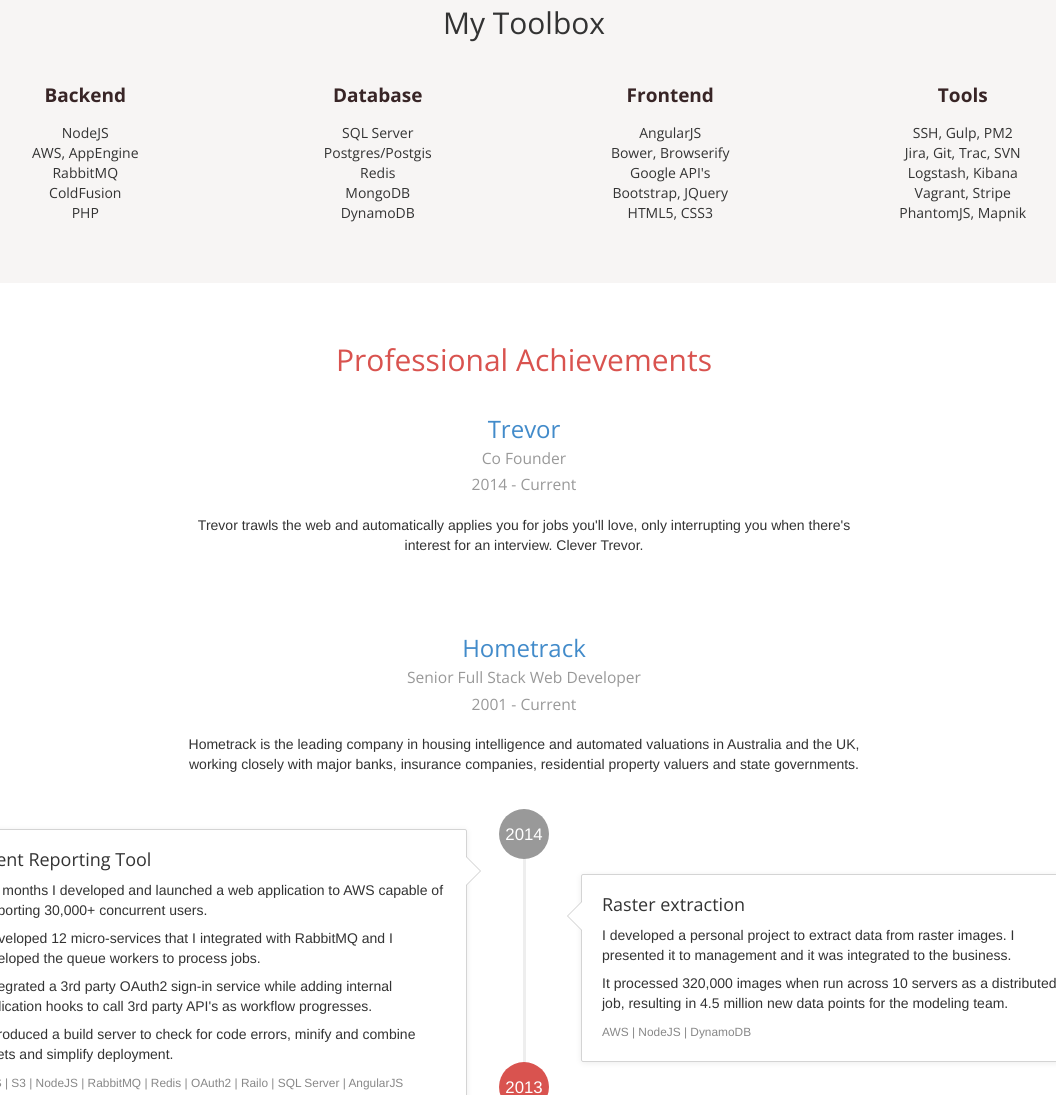
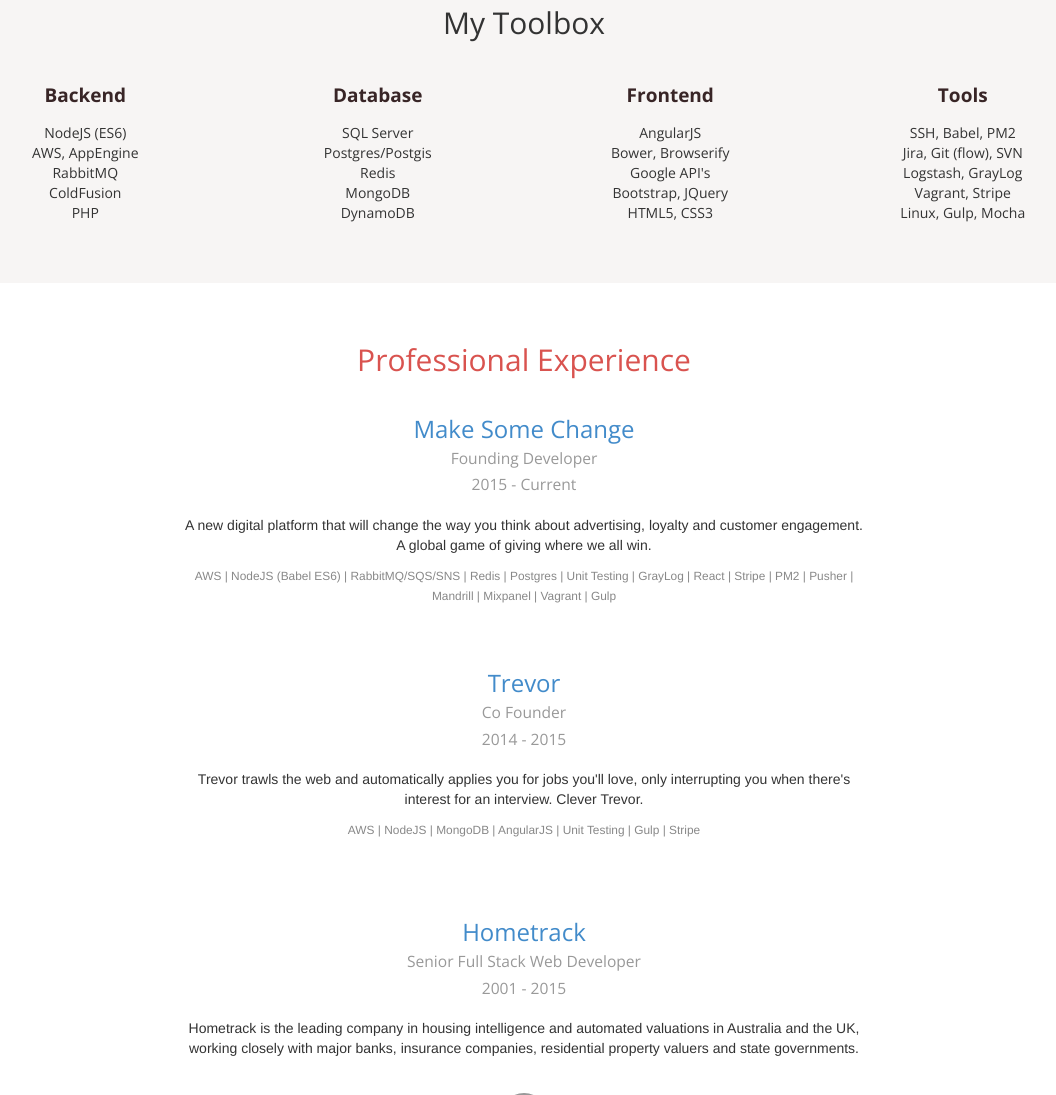
Before and after one commit to zacbarton/zacbarton.com, a plain HTML site: page index.html in a window 1280 px wide. Shown: the part 775-1870 px from the top of the page, without its empty margins (116-1172 px from the left). Drawn offline with nearby package versions, Linux system fonts and the light colour scheme.

Commit message:
updated experience

```diff
--- a/index.html
+++ b/index.html
@@ -54,7 +54,7 @@
 					<div class="h-caption"><h4><i class="fa fa-cogs fa-5"></i>Backend</h4></div>
 					<div class="h-body text-center">
 						<ul class="list-unstyled">
-							<li>NodeJS</li>
+							<li>NodeJS (ES6)</li>
 							<li>AWS, AppEngine</li>
 							<li>RabbitMQ</li>
 							<li>ColdFusion</li>
@@ -93,11 +93,11 @@
 					<div class="h-caption"><h4><i class="fa fa-smile-o fa-5"></i>Tools</h4></div>
 					<div class="h-body text-center">
 						<ul class="list-unstyled">
-							<li>SSH, Gulp, PM2</li>
-							<li>Jira, Git, Trac, SVN</li>
-							<li>Logstash, Kibana</li>
+							<li>SSH, Babel, PM2</li>
+							<li>Jira, Git (flow), SVN</li>
+							<li>Logstash, GrayLog</li>
 							<li>Vagrant, Stripe</li>
-							<li>PhantomJS, Mapnik</li>
+							<li>Linux, Gulp, Mocha</li>
 						</ul>
 					</div>
 				</div>
@@ -106,24 +106,37 @@
 	</div>
 
 	<div class="container">
-		<h2 class="text-center top-space thin" style="color: #d9534f;">Professional Achievements</h2>
+		<h2 class="text-center top-space thin" style="color: #d9534f;">Professional Experience</h2>
+
+		<div class="row" style="margin-bottom: 10px;">
+			<h3 class="text-muted text-center">
+				<a href="https://makesomechange.com/">Make Some Change</a><br />
+				<small>Founding Developer</small><br />
+				<small>2015 - Current</small>
+			</h3>
+		</div>
+		<p class="text-center" style="margin-left: 20%; margin-right: 20%;">
+			A new digital platform that will change the way you think about advertising, loyalty and customer engagement. A global game of giving where we all win.
+		</p>
+		<p class="text-center" style="margin-bottom: 35px; margin-left: 20%; margin-right: 20%;"><small class="text-muted">AWS | NodeJS (Babel ES6) | RabbitMQ/SQS/SNS | Redis | Postgres | Unit Testing | GrayLog | React | Stripe | PM2 | Pusher | Mandrill | Mixpanel | Vagrant | Gulp</small></p>
 
 		<div class="row" style="margin-bottom: 10px;">
 			<h3 class="text-muted text-center">
 				<a href="https://www.trytrevor.com">Trevor</a><br />
 				<small>Co Founder</small><br />
-				<small>2014 - Current</small>
+				<small>2014 - 2015</small>
 			</h3>
 		</div>
-		<p class="text-center" style="margin-bottom: 35px; margin-left: 20%; margin-right: 20%;">
+		<p class="text-center" style="margin-left: 20%; margin-right: 20%;">
 			Trevor trawls the web and automatically applies you for jobs you'll love, only interrupting you when there's interest for an interview. Clever Trevor.
 		</p>
+		<p class="text-center" style="margin-bottom: 35px; margin-left: 20%; margin-right: 20%;"><small class="text-muted">AWS | NodeJS | MongoDB | AngularJS | Unit Testing | Gulp | Stripe</small></p>
 
 		<div class="row" style="margin-top: 50px; margin-bottom: 10px;">
 			<h3 class="text-muted text-center">
 				<a href="http://www.hometrack.com.au">Hometrack</a><br />
 				<small>Senior Full Stack Web Developer</small><br />
-				<small>2001 - Current</small>
+				<small>2001 - 2015</small>
 			</h3>
 		</div>
 		<p class="text-center" style="margin-bottom: 35px; margin-left: 20%; margin-right: 20%;">
@@ -153,7 +166,7 @@
 						<!--
 						<p><small class="text-muted"><i class="glyphicon glyphicon-usd"></i> New revenue</small></p>
 						-->
-						<p><small class="text-muted">AWS | S3 | NodeJS | RabbitMQ | Redis | OAuth2 | Railo | SQL Server | AngularJS</small></p>
+						<p><small class="text-muted">AWS | NodeJS | RabbitMQ | Redis | OAuth2 | Railo | SQL Server | AngularJS | Vagrant</small></p>
 					</div>
 				</div>
 			</li>
```
